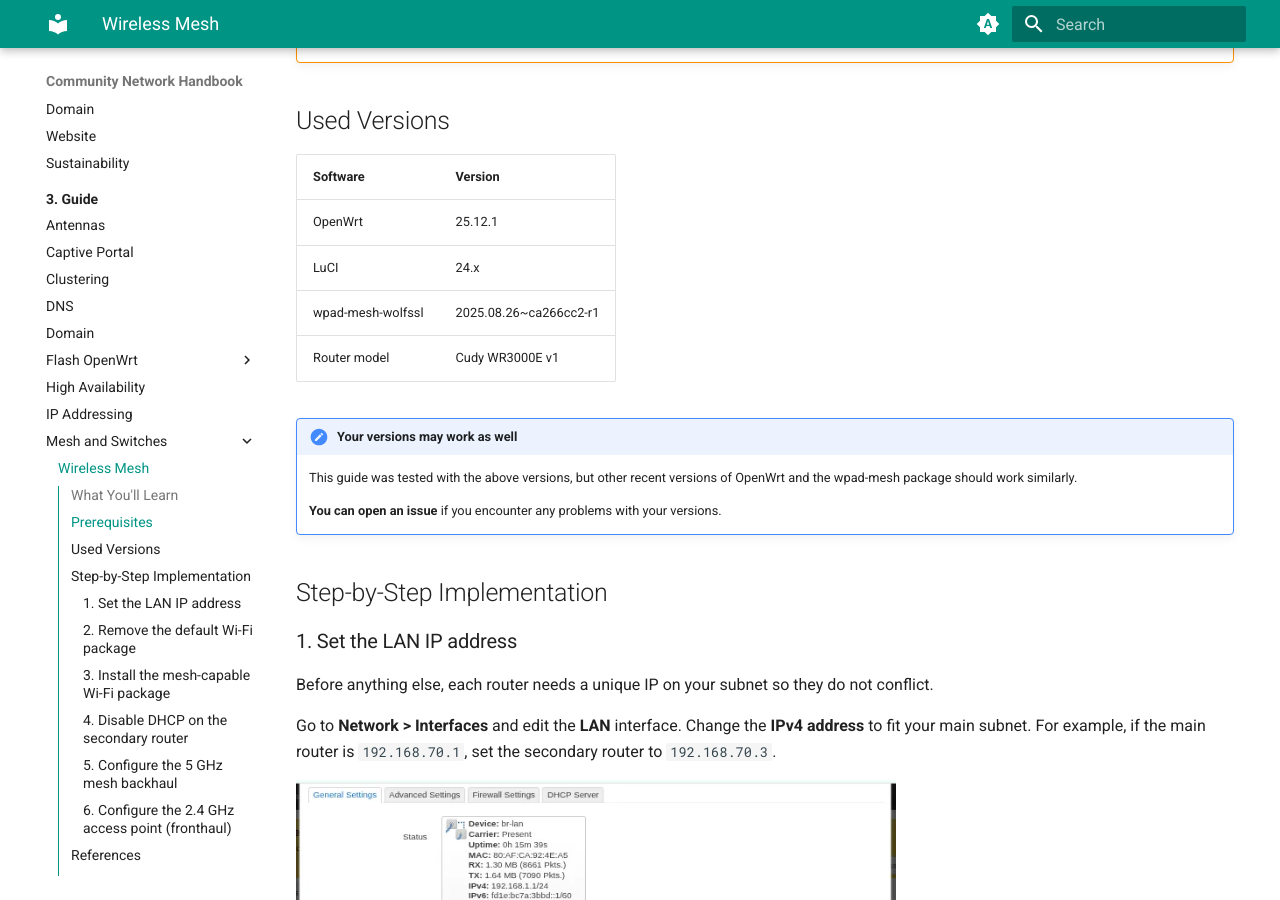
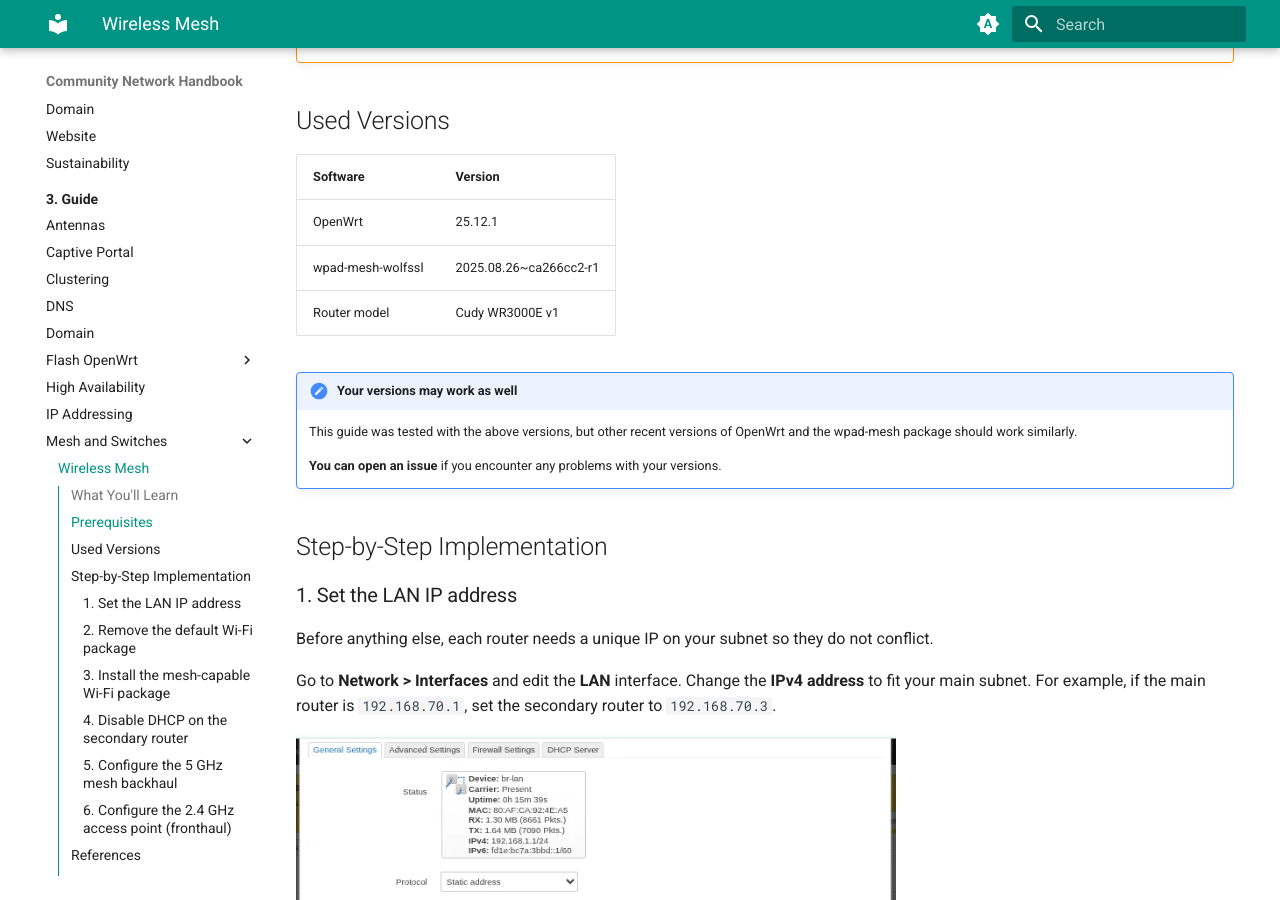
Before and after one commit to aucoop/Community-Network-Handbook, an MkDocs documentation site: the page built from docs/3-Guide/Mesh-and-Switches/Wireless-Mesh.md, in a window 1280 px wide and 900 px high, scrolled down 947 px. Built offline with MkDocs 1.6.1 and Material for MkDocs 9.7.7, drawn with Linux system fonts in a browser that asks for light colours.

Commit message:
LuCI version not needed

```diff
--- a/docs/3-Guide/Mesh-and-Switches/Wireless-Mesh.md
+++ b/docs/3-Guide/Mesh-and-Switches/Wireless-Mesh.md
@@ -31,7 +31,6 @@
 | Software       | Version          |
 |----------------|------------------|
 | OpenWrt        | 25.12.1          |
-| LuCI           | 24.x             |
 | wpad-mesh-wolfssl | 2025.08.26~ca266cc2-r1	    |
 | Router model   | Cudy WR3000E v1  |
 
```
